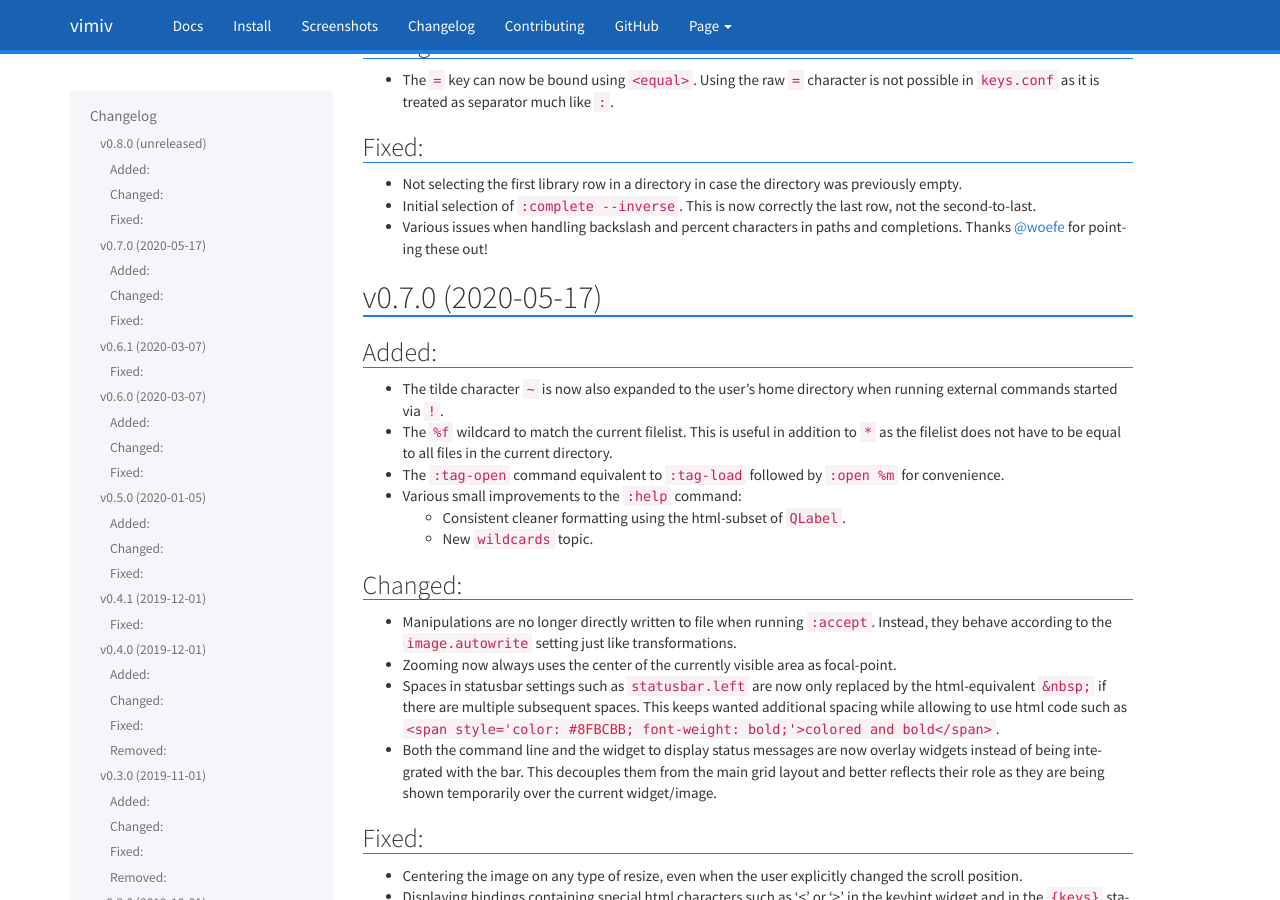
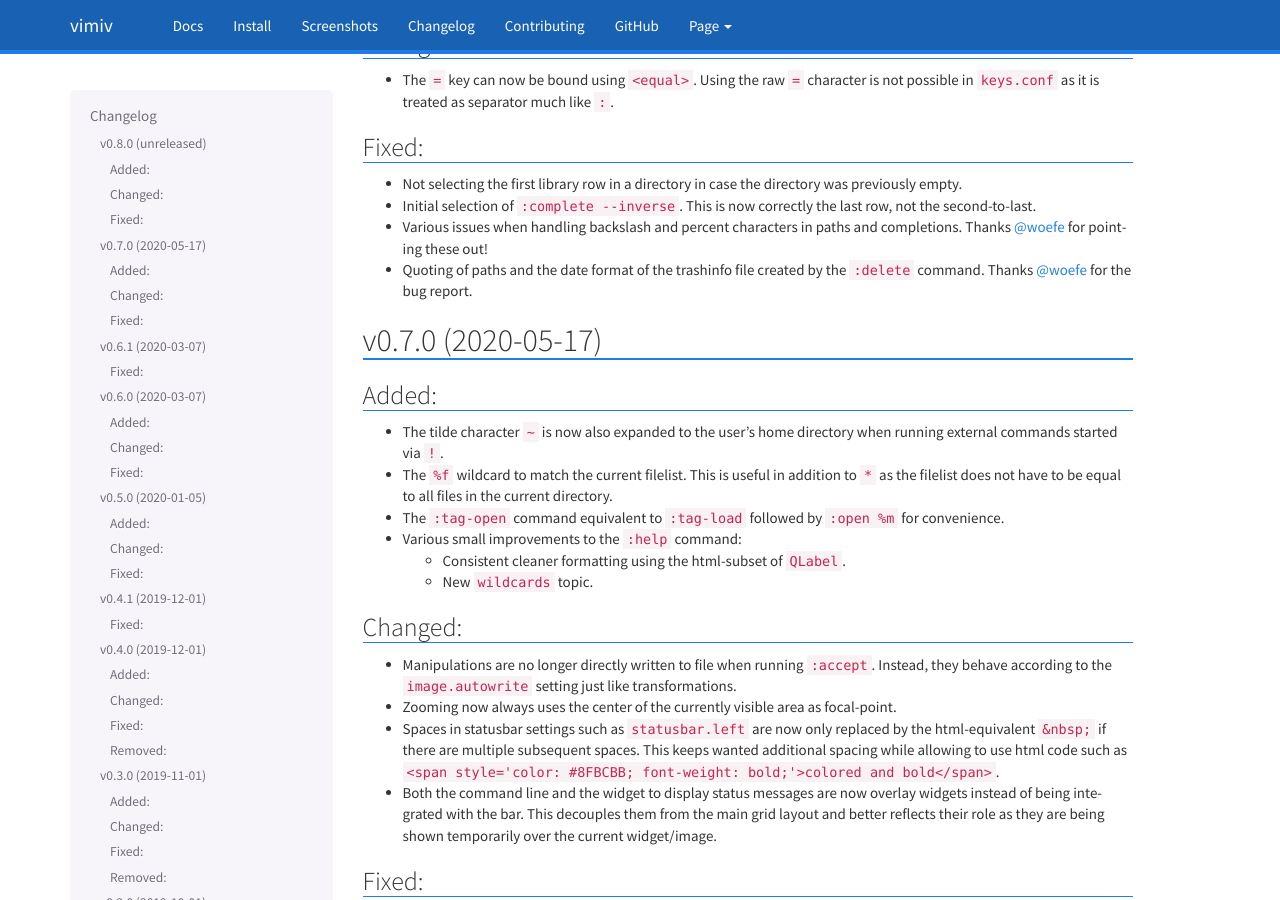
Before and after one commit to karlch/vimiv-qt, a Sphinx documentation site: the page built from docs/changelog.rst, in a window 1280 px wide and 900 px high, scrolled down 378 px. Built offline with Sphinx 7.4.7, drawn with Linux system fonts in a browser that asks for light colours.

Commit message:
Update changelog for trash_manager fixes

```diff
--- a/docs/changelog.rst
+++ b/docs/changelog.rst
@@ -34,6 +34,8 @@ Fixed:
 * Various issues when handling backslash and percent characters in paths and
   completions. Thanks
   `@woefe <https://github.com/woefe>`_ for pointing these out!
+* Quoting of paths and the date format of the trashinfo file created by the ``:delete``
+  command. Thanks `@woefe <https://github.com/woefe>`_ for the bug report.
 
 
 v0.7.0 (2020-05-17)
```
